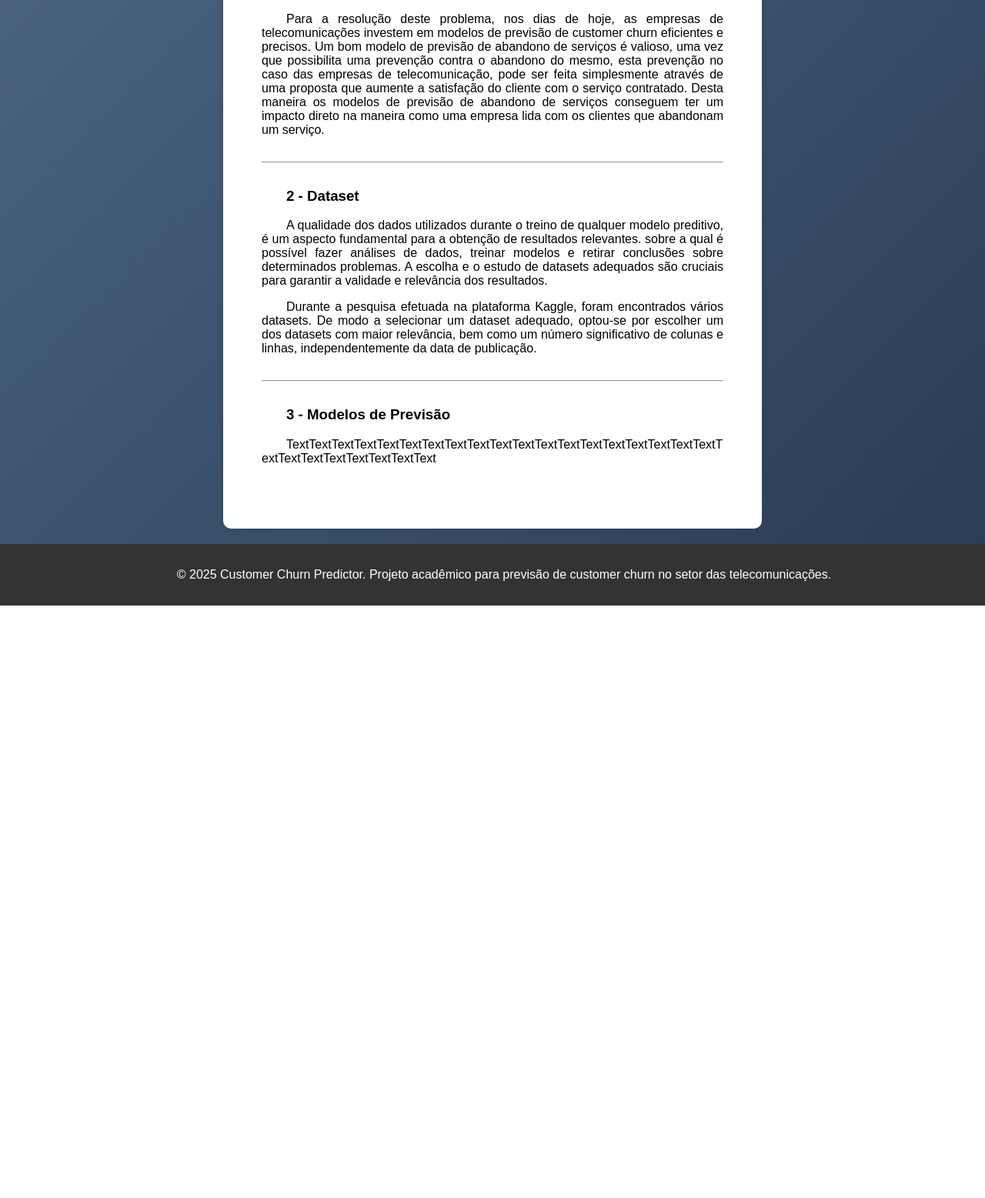
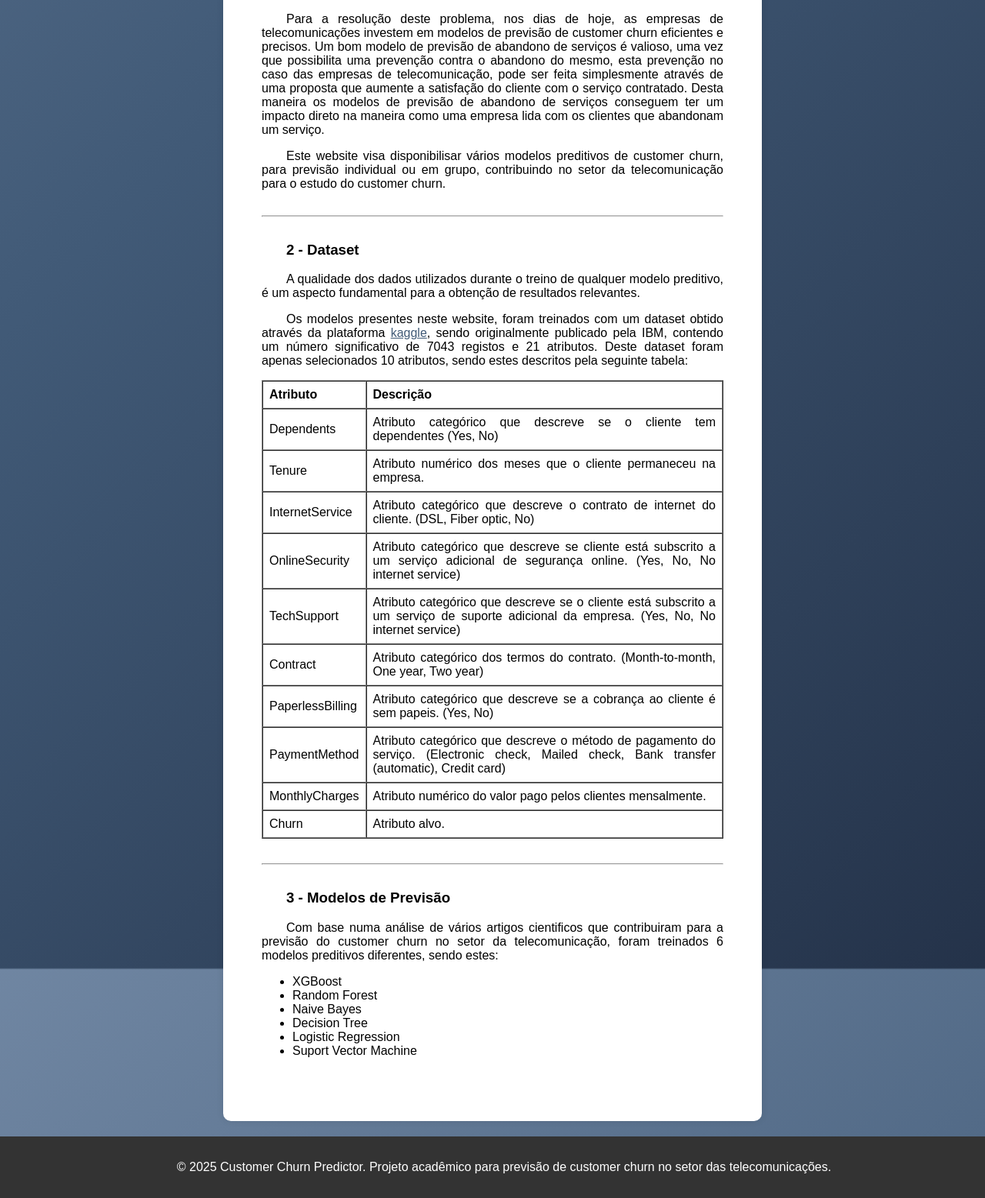
Before and after one commit to FranGoncal/ProjetoLEI, a Flask app: page / in a window 1280 px wide. Shown: the part 741-2298 px from the top of the page at 77% size. Before the commit the page ends 1528 px from the top, so only its background shows below. Run offline with Flask 3, Linux system fonts and the light colour scheme; parts of the project's set-up code (start-up, migrations or seed data) failed here and were passed over.

Commit message:
Adição de Conteudo no Website

```diff
--- a/Website/templates/index.html
+++ b/Website/templates/index.html
@@ -61,6 +61,24 @@
             width: 100%;
         }
 
+
+        a.link-kaggle:link {
+            color: #415a77;
+        }
+
+        a.link-kaggle:visited {
+            color: #834df6;
+        }
+
+        a.link-kaggle:hover {
+            color: #284882;
+        }
+
+        a.link-kaggle:active {
+            color: #034081;
+        }
+
+
     </style>
 </head>
 <body>
@@ -99,6 +117,7 @@
             <p>O Customer Churn é o termo usado para descrever a perda de clientes durante um determinado período de tempo. Por outras palavras, representa a quantidade de clientes que abandonaram os servicos de uma empresa (churn) durante um determinada periodo de tempo. </p>
             <p>Durante todas as fases de comércio, as empresas têm uma alta dependência da permanência dos seus clientes no negócio. O investimento recorrente dos clientes em serviços ou produtos de um negócio, contribui para o desenvolvimento e sucesso do mesmo. Esta interpretação aplica-se também no setor das telecomunicações, onde é crucial para as operadoras, manter uma boa reputação e satisfazer os clientes de modo a retê-los nos serviços da empresa. Estima-se que o custo associado ao ganho de novos clientes seja 10 vezes superior ao custo da retenção dos existentes. Num ambiente de elevada concorrência, os esforços para a retenção de clientes tornam-se ainda mais relevantes de modo a garantir e maximizar lucros.</p>
             <p>Para a resolução deste problema, nos dias de hoje, as empresas de telecomunicações investem em modelos de previsão de customer churn eficientes e precisos. Um bom modelo de previsão de abandono de serviços é valioso, uma vez que possibilita uma prevenção contra o abandono do mesmo, esta prevenção no caso das empresas de telecomunicação, pode ser feita simplesmente através de uma proposta que aumente a satisfação do cliente com o serviço contratado. Desta maneira os modelos de previsão de abandono de serviços conseguem ter um impacto direto na maneira como uma empresa lida com os clientes que abandonam um serviço.</p>
+            <p>Este website visa disponibilisar vários modelos preditivos de customer churn, para previsão individual ou em grupo, contribuindo no setor da telecomunicação para o estudo do customer churn.</p>
         </div>
 
         <hr>
@@ -107,8 +126,29 @@
             <h3>
                 2 - Dataset
             </h3>
-            <p>A qualidade dos dados utilizados durante o treino de qualquer modelo preditivo, é um aspecto fundamental para a obtenção de resultados relevantes. sobre a qual é possível fazer análises de dados, treinar modelos e retirar conclusões sobre determinados problemas. A escolha e o estudo de datasets adequados são cruciais para garantir a validade e relevância dos resultados.</p>
-            <p>Durante a pesquisa efetuada na plataforma Kaggle, foram encontrados vários datasets. De modo a selecionar um dataset adequado, optou-se por escolher um dos datasets com maior relevância, bem como um número significativo de colunas e linhas, independentemente da data de publicação. </p>
+            <p>A qualidade dos dados utilizados durante o treino de qualquer modelo preditivo, é um aspecto fundamental para a obtenção de resultados relevantes.</p>
+            <p>Os modelos presentes neste website, foram treinados com um dataset obtido através da plataforma <a class="link-kaggle" href="https://www.kaggle.com/datasets/blastchar/telco-customer-churn">kaggle</a>, sendo originalmente publicado pela IBM, contendo um número significativo de 7043 registos e 21 atributos. Deste dataset foram apenas selecionados 10 atributos, sendo estes descritos pela seguinte tabela: </p>
+            <table border="1" cellpadding="8" cellspacing="0">
+                <thead>
+                  <tr>
+                    <th>Atributo</th>
+                    <th>Descrição</th>
+                  </tr>
+                </thead>
+                <tbody>
+                  <tr><td>Dependents</td><td>Atributo categórico que descreve se o cliente tem dependentes (Yes, No)</td></tr>
+                  <tr><td>Tenure</td><td>Atributo numérico dos meses que o cliente permaneceu na empresa.</td></tr>
+                  <tr><td>InternetService</td><td>Atributo categórico que descreve o contrato de internet do cliente. (DSL, Fiber optic, No)</td></tr>
+                  <tr><td>OnlineSecurity</td><td>Atributo categórico que descreve se cliente está subscrito a um serviço adicional de segurança online. (Yes, No, No internet service)</td></tr>
+                  <tr><td>TechSupport</td><td>Atributo categórico que descreve se o cliente está subscrito a um serviço de suporte adicional da empresa. (Yes, No, No internet service)</td></tr>
+                  <tr><td>Contract</td><td>Atributo categórico dos termos do contrato. (Month-to-month, One year, Two year)</td></tr>
+                  <tr><td>PaperlessBilling</td><td>Atributo categórico que descreve se a cobrança ao cliente é sem papeis. (Yes, No)</td></tr>
+                  <tr><td>PaymentMethod</td><td>Atributo categórico que descreve o método de pagamento do serviço. (Electronic check, Mailed check, Bank transfer (automatic), Credit card)</td></tr>
+                  <tr><td>MonthlyCharges</td><td>Atributo numérico do valor pago pelos clientes mensalmente.</td></tr>
+                  <tr><td>Churn</td><td>Atributo alvo.</td></tr>
+                </tbody>
+              </table>
+
         </div>
 
         <hr>
@@ -117,7 +157,15 @@
             <h3>
                 3 - Modelos de Previsão
             </h3>
-            <p>TextTextTextTextTextTextTextTextTextTextTextTextTextTextTextTextTextTextTextTextTextTextTextTextTextTextText</p>
+            <p>Com base numa análise de vários artigos cientificos que contribuiram para a previsão do customer churn no setor da telecomunicação, foram treinados 6 modelos preditivos diferentes, sendo estes: </p>
+            <ul style="text-indent: 0em;">
+                <li>XGBoost</li>
+                <li>Random Forest</li>
+                <li>Naive Bayes</li>
+                <li>Decision Tree</li>
+                <li>Logistic Regression</li>
+                <li>Suport Vector Machine</li>
+            </ul>
         </div>
 
 
```
